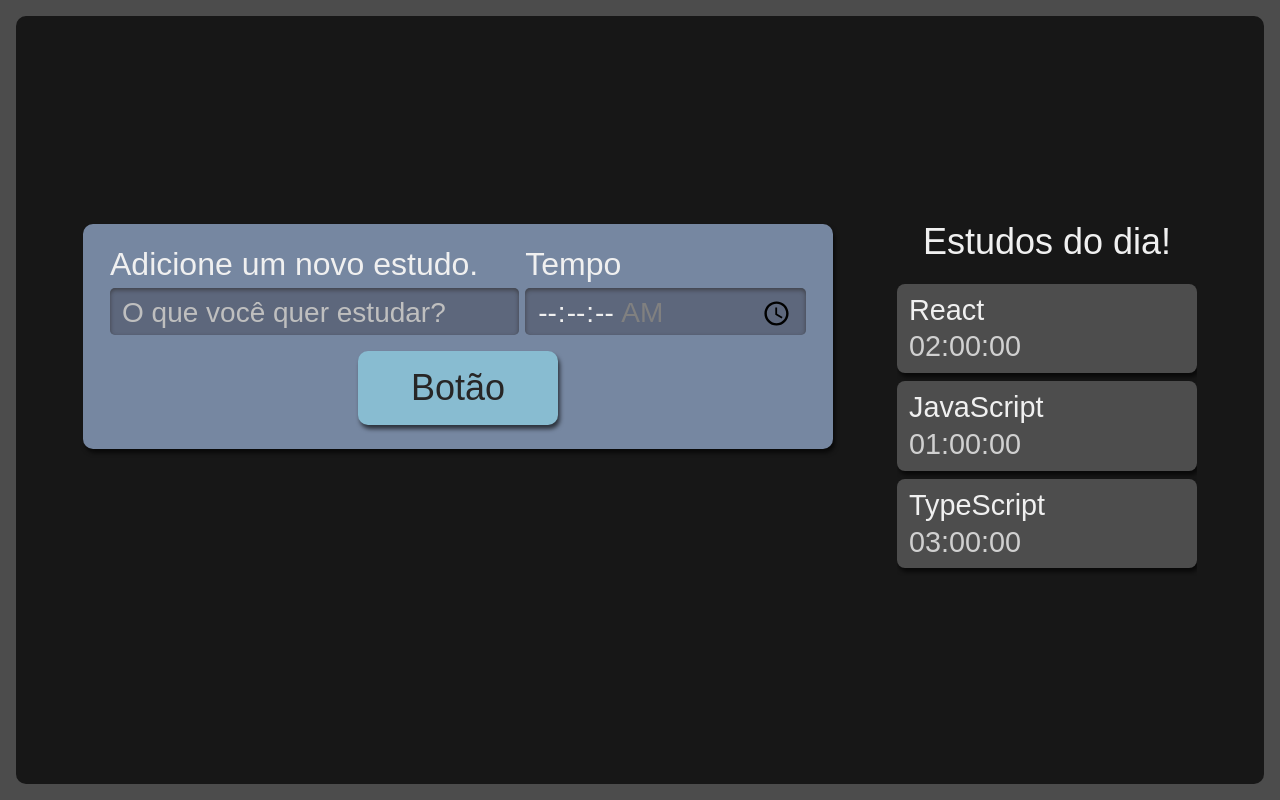
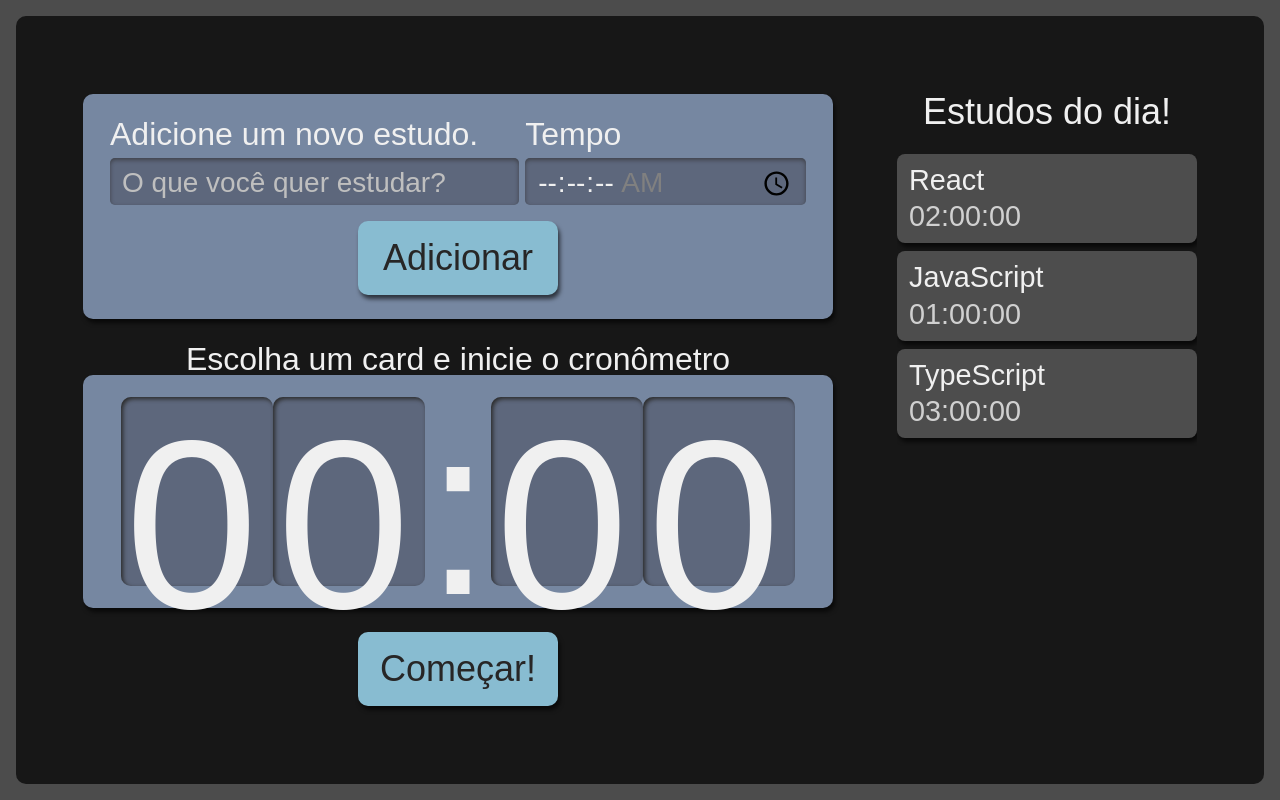
Before and after one commit to ViniciusAlvesCosta/Alura-studie, a React (Create React App) app: page / in a window 1280 px wide. Built offline with nearby package versions, Linux system fonts and the light colour scheme.

Commit message:
Cronômetro e relógio

```diff
--- a/src/components/Botao/index.tsx
+++ b/src/components/Botao/index.tsx
@@ -1,11 +1,11 @@
 import React from'react';
 import styles from './Botao.module.scss'
 
-class Botao extends React.Component{
+class Botao extends React.Component <{ children: string}>{
     render() {
         return(
             <button className={styles.botao}>
-                Botão
+                {this.props.children}
             </button>
         )
     }
--- /dev/null
+++ b/src/components/Cronometro/Cronometro.module.scss
@@ -0,0 +1,59 @@
+.cronometro {
+    display: flex;
+    flex-direction: column;
+    align-items: center;
+    grid-area: cronometro;
+
+    .relogioWrapper {
+      align-items: center;
+      background-color: #7687A1;
+      border-radius: 10px;
+      box-shadow: 2px 4px 4px #0000009F;
+      box-sizing: border-box;
+      display: flex;
+      font-size: 5rem;
+      justify-content: center;
+      margin-bottom: 24px;
+      padding: 16px 12px;
+      width: 100%;
+    }
+
+    .titulo {
+      font-size: 2rem;
+    }
+
+    button {
+      background-color: #88bcd1;
+      border-radius: 10px;
+      box-shadow: 2px 4px 4px #0000009F;
+      color: #272626;
+      cursor: pointer;
+      font-size: 1.25rem;
+      padding: 16px;
+      width: 150px;
+
+      &:active {
+        background-color: #7CA6B7;
+        box-shadow: 2px 2px 4px #0000009F inset;
+        cursor: auto;
+      }
+    }
+
+    @media screen and (min-width:1280px) {
+
+      .relogioWrapper{
+        font-size: 15rem;
+      }
+
+      p {
+        font-size: 2rem;
+      }
+
+      button {
+        grid-column-start: span 2;
+        justify-self: center;
+        width: 200px;
+        font-size: 2.25rem;
+      }
+    }
+  }
--- /dev/null
+++ b/src/components/Cronometro/Relogio/Relogio.module.scss
@@ -0,0 +1,21 @@
+.relogioNumero {
+    background-color: #5D677C;
+    box-shadow: 2px 2px 4px #2B2B2B inset;
+    height: 3.6rem;
+    width: 3rem;
+    padding: 8px 4px;
+    border-radius: 10px;
+
+    @media screen and (min-width:1280px) {
+      height: 10.8rem;
+      width: 9rem;
+    }
+  }
+
+  .relogioDivisao {
+    height: 4.2rem;
+
+    @media screen and (min-width:1280px) {
+      height: 12.6rem;
+    }
+  }
--- /dev/null
+++ b/src/components/Cronometro/Relogio/index.tsx
@@ -0,0 +1,13 @@
+import styles from './Relogio.module.scss'
+
+export default function Relogio () {
+    return (
+        <>
+            <span className={styles.relogioNumero}>0</span>
+            <span className={styles.relogioNumero}>0</span>
+            <span className={styles.relogioDivisao}>:</span>
+            <span className={styles.relogioNumero}>0</span>
+            <span className={styles.relogioNumero}>0</span>
+        </>
+    )
+}
--- /dev/null
+++ b/src/components/Cronometro/index.tsx
@@ -0,0 +1,17 @@
+import Botao from '../Botao'
+import Relogio from './Relogio'
+import styles from './Cronometro.module.scss'
+
+export default function Cronometro() {
+    return (
+        <div className={styles.cronometro}>
+            <p className={styles.titulo}>Escolha um card e inicie o cronômetro</p>
+            <div className={styles.relogioWrapper}>
+                <Relogio />
+            </div>
+            <Botao>
+                Começar!
+            </Botao>
+        </div>
+    )
+}
--- a/src/components/Formulario/index.tsx
+++ b/src/components/Formulario/index.tsx
@@ -29,7 +29,9 @@
                     required
                     />
                 </div>
-                <Botao />
+                <Botao>
+                    Adicionar
+                </Botao>
             </form>
         )
     }
--- /dev/null
+++ b/src/components/Lista/Item/index.tsx
@@ -0,0 +1,10 @@
+import styles from '../Lista.module.scss'
+
+export default function Item({ tarefa, tempo }: { tarefa:string, tempo:string }) {
+    return (
+        <li className={styles.item}>
+            <h3>{tarefa}</h3>
+            <span>{tempo}</span>
+        </li>
+    )
+}
--- a/src/components/Lista/index.tsx
+++ b/src/components/Lista/index.tsx
@@ -1,4 +1,5 @@
 import React from 'react';
+import Item from './Item';
 import styles from'./Lista.module.scss'
 
 export default function Lista(){
@@ -17,10 +18,10 @@
             <h2>Estudos do dia!</h2>
             <ul>
                 {tarefa.map(( item, index ) => (
-                    <li key={index} className={styles.item}>
-                       <h3>{item.tarefa}</h3>
-                       <span>{item.tempo}</span>
-                    </li>
+                   <Item
+                   key={index}
+                    {...item}
+                   />
                 ))}
             </ul>
         </aside>
--- a/src/pages/App.tsx
+++ b/src/pages/App.tsx
@@ -1,4 +1,5 @@
 import React from 'react';
+import Cronometro from '../components/Cronometro';
 import Formulario from '../components/Formulario';
 import Lista from '../components/Lista';
 import styles from './App.module.scss'
@@ -10,6 +11,7 @@
     <div className={styles.AppStyle}>
       <Formulario/>
       <Lista />
+      <Cronometro />
     </div>
   );
 }
```
